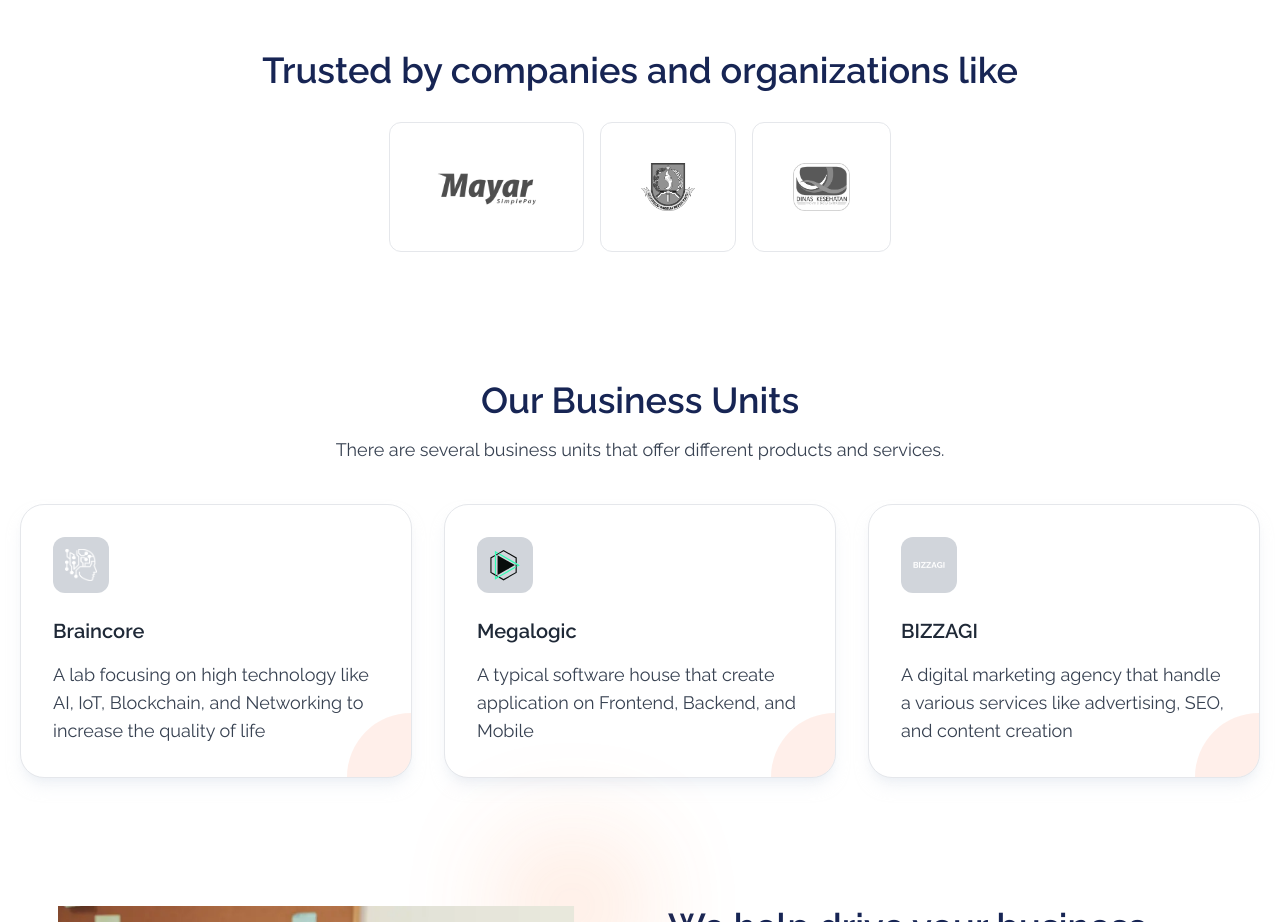
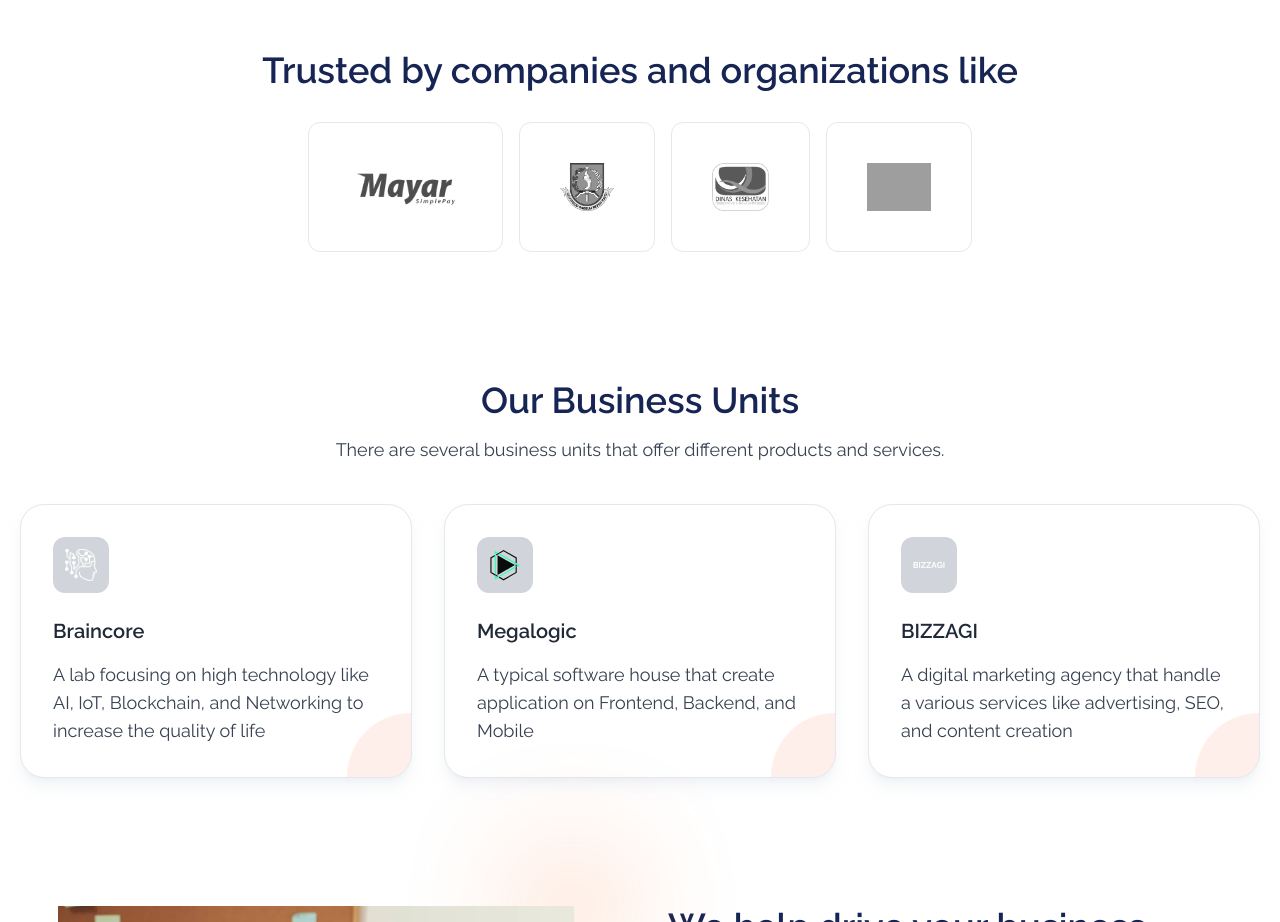
Before and after one commit to algonacci/AlgoNetwork, an Astro site: page / in a window 1280 px wide. Shown: the part 960-1882 px from the top of the page. Built offline with nearby package versions, Linux system fonts and the light colour scheme; Astro itself is replaced by a stand-in of ours; grey boxes are pictures that could not be loaded.

Commit message:
Update Brands.astro

```diff
--- a/src/components/sections/Brands.astro
+++ b/src/components/sections/Brands.astro
@@ -18,6 +18,11 @@ const logos = [
     imageUrl: "/logos/dinkes-dki.png",
     projectName: "Dinkes DKI",
     companyUrl: "https://dinkes.jakarta.go.id/",
+  },
+  {
+    imageUrl: "https://www.souvia.co.id/wp-content/uploads/2023/06/Logo-SOUVIA-New.png.webp",
+    projectName: "Dinkes DKI",
+    companyUrl: "https://www.souvia.co.id",
   },
 ];
 ---
```
